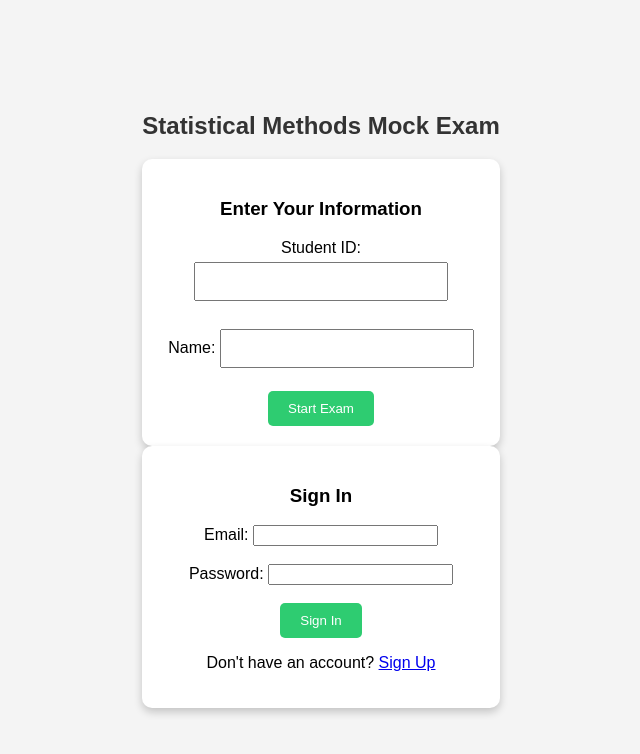
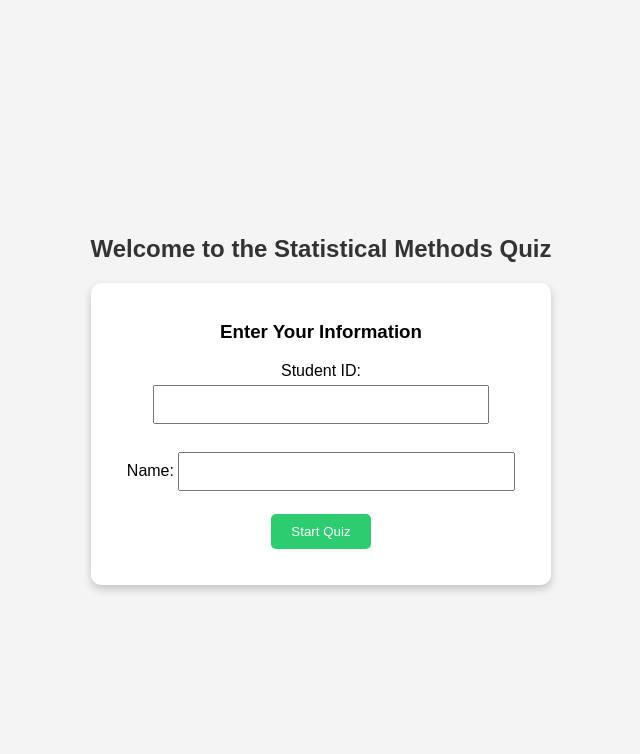
Before and after one commit to Ryan-ChenLiu/Ryan-ChenLiu.github.io, a plain HTML site: page index.html in a window 1280 px wide. Shown: the whole page, without its empty margins (319-959 px from the left). Drawn offline with nearby package versions, Linux system fonts and the light colour scheme.

Commit message:
Update index.html

```diff
--- a/index.html
+++ b/index.html
@@ -13,34 +13,36 @@
   <script src="https://www.gstatic.com/firebasejs/9.6.1/firebase-app-compat.js"></script>
   <!-- Firebase Firestore -->
   <script src="https://www.gstatic.com/firebasejs/9.6.1/firebase-firestore-compat.js"></script>
-  <!-- Firebase Authentication -->
-  <script src="https://www.gstatic.com/firebasejs/9.6.1/firebase-auth-compat.js"></script>
 
   <!-- External JavaScript for Quiz -->
   <script src="script.js" defer></script>
 </head>
-
-
 <body>
   <main>
-    <!-- Quiz Section -->
-    <section id="quiz">
-      <h2>Statistical Methods Mock Exam</h2>
+    <!-- Authentication Section -->
+    <section id="authentication">
+      <h2>Welcome to the Statistical Methods Quiz</h2>
 
-      <!-- Student Info Collection -->
-      <div id="student-info" class="container">
+      <!-- Student Authentication Form -->
+      <div id="auth-container" class="container">
         <h3>Enter Your Information</h3>
-        <form id="student-form" onsubmit="startQuiz(event)">
+        <form id="auth-form" onsubmit="authenticateStudent(event)">
           <label for="student-id">Student ID:</label>
           <input type="text" id="student-id" required><br><br>
           <label for="student-name">Name:</label>
           <input type="text" id="student-name" required><br><br>
-          <button type="submit">Start Exam</button>
+          <button type="submit">Start Quiz</button>
         </form>
+        <p id="auth-error" style="color: red;"></p>
       </div>
+    </section>
+
+    <!-- Quiz Section (hidden by default) -->
+    <section id="quiz-section" style="display: none;">
+      <h2>Statistical Methods Quiz</h2>
 
       <!-- Quiz Questions and Answers -->
-      <div id="quiz-container" class="container" style="display: none;">
+      <div id="quiz-container" class="container">
         <h3>Quiz</h3>
 
         <!-- Navigation for Questions -->
@@ -63,31 +65,6 @@
 
         <p id="score"></p>
       </div>
-     <!-- Authentication Forms -->
-<div id="auth-container" class="container">
-  <h3>Sign In</h3>
-  <form id="sign-in-form" onsubmit="signIn(event)">
-    <label for="sign-in-email">Email:</label>
-    <input type="email" id="sign-in-email" required><br><br>
-    <label for="sign-in-password">Password:</label>
-    <input type="password" id="sign-in-password" required><br><br>
-    <button type="submit">Sign In</button>
-  </form>
-  <p>Don't have an account? <a href="#" onclick="showSignUp()">Sign Up</a></p>
-</div>
-
-<!-- Sign-Up Form (hidden by default) -->
-<div id="sign-up-container" class="container" style="display: none;">
-  <h3>Sign Up</h3>
-  <form id="sign-up-form" onsubmit="signUp(event)">
-    <label for="sign-up-email">Email:</label>
-    <input type="email" id="sign-up-email" required><br><br>
-    <label for="sign-up-password">Password:</label>
-    <input type="password" id="sign-up-password" required><br><br>
-    <button type="submit">Sign Up</button>
-  </form>
-  <p>Already have an account? <a href="#" onclick="showSignIn()">Sign In</a></p>
-</div>
 
       <!-- Results Display -->
       <div id="results-container" class="container" style="display: none;">
```
